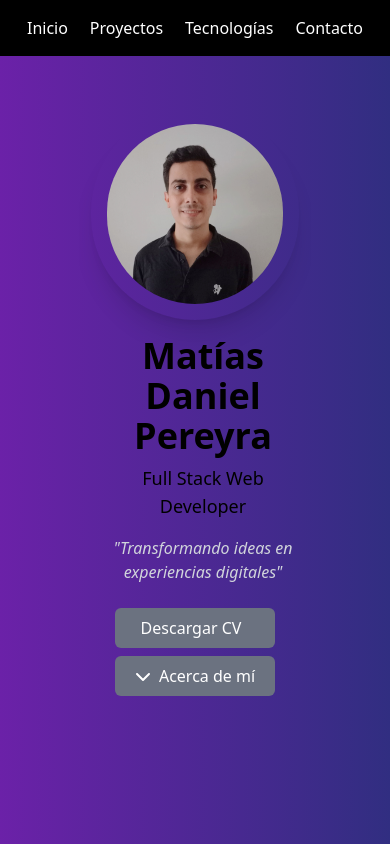
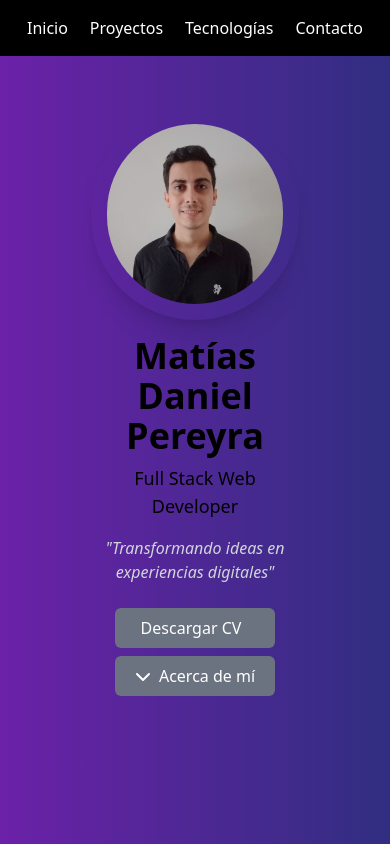
Before and after one commit to MDPereyra22/porfolio, a React (Vite) app: page / in a window 390 px wide. Shown: the top 844 px of the page. Built offline with nearby package versions, Linux system fonts and the light colour scheme.

Commit message:
Estilos responsive en header

```diff
--- a/src/components/Header/Header.jsx
+++ b/src/components/Header/Header.jsx
@@ -31,7 +31,7 @@ const Header = () => {
               initial={{ opacity: 0, y: -20 }}
               animate={{ opacity: 1, y: 0 }}
               transition={{ duration: 1.5, delay: 0.4 }}
-              className="text-4xl md:text-5xl lg:text-6xl font-bold mb-2 ml-4"
+              className="text-4xl md:text-5xl lg:text-6xl font-bold mb-2 md:ml-4"
             >
               Matías Daniel Pereyra
             </motion.h1>
@@ -39,7 +39,7 @@ const Header = () => {
               initial={{ opacity: 0, y: -20 }}
               animate={{ opacity: 1, y: 0 }}
               transition={{ duration: 0.8, delay: 0.6 }}
-              className="text-lg md:text-xl mb-4  ml-4"
+              className="text-lg md:text-xl mb-4  md:ml-4"
             >
               Full Stack Web Developer
             </motion.p>
@@ -47,7 +47,7 @@ const Header = () => {
               initial={{ opacity: 0, y: -20 }}
               animate={{ opacity: 1, y: 0 }}
               transition={{ duration: 0.8, delay: 0.8 }}
-              className="text-md italic text-gray-300 mb-4  ml-4"
+              className="text-md italic text-gray-300 mb-4 md:ml-4"
             >
               "Transformando ideas en experiencias digitales"
             </motion.p>
```
